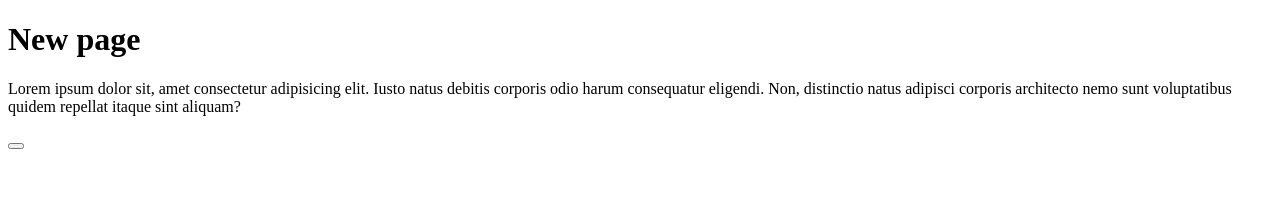
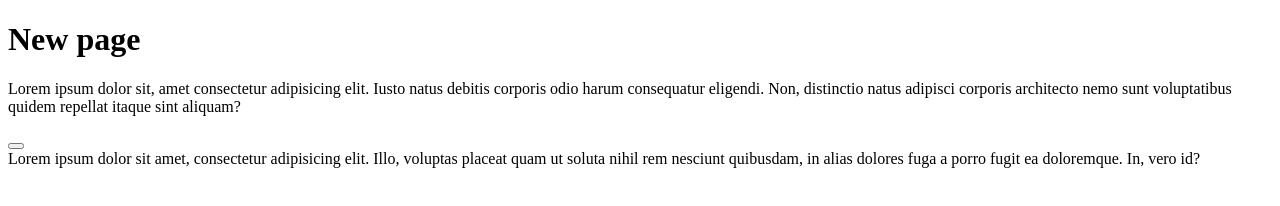
Before and after one commit to Chyhryn/first-lesson, a plain HTML site: page index.html in a window 1280 px wide. Drawn offline with Linux system fonts and the light colour scheme.

Commit message:
Додає сексцію з тегом article

```diff
--- a/index.html
+++ b/index.html
@@ -15,5 +15,12 @@
       sint aliquam?
     </p>
     <button type="button"></button>
+    <section>
+      <article>
+        Lorem ipsum dolor sit amet, consectetur adipisicing elit. Illo, voluptas
+        placeat quam ut soluta nihil rem nesciunt quibusdam, in alias dolores
+        fuga a porro fugit ea doloremque. In, vero id?
+      </article>
+    </section>
   </body>
 </html>
```
